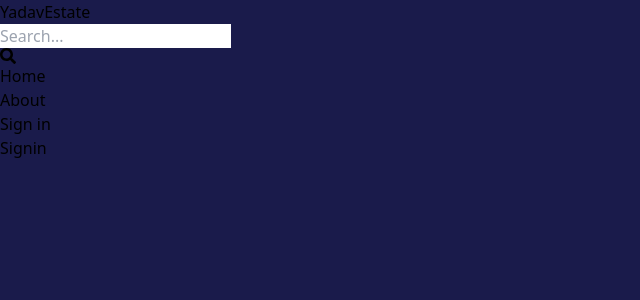
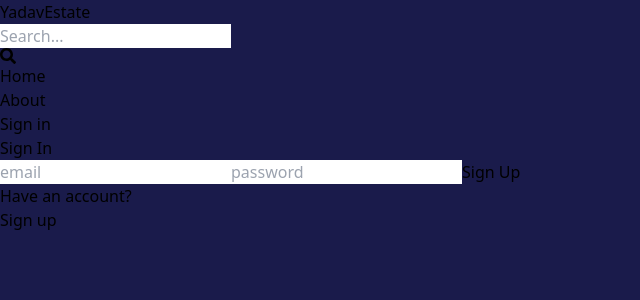
Before and after one commit to Anurag1778/mern_estate, a React (Vite) app in the folder client/: page /sign-in in a window 1280 px wide. Shown: the top 300 px of the page, without its empty margins (0-640 px from the left). Built offline with nearby package versions, Linux system fonts and the light colour scheme.

Commit message:
complete the signin functionality

```diff
--- a/client/src/pages/SignUp.jsx
+++ b/client/src/pages/SignUp.jsx
@@ -36,7 +36,7 @@
       // Successful response handling
       setLoading(false);
       setError(null)
-      toast.success('User created successfully!');
+
       navigate('/sign-in')
     } catch (error) {
       setLoading(false)
--- a/client/src/pages/Signin.jsx
+++ b/client/src/pages/Signin.jsx
@@ -1,9 +1,86 @@
-import React from 'react'
+import React, { useState } from 'react';
+import { Link ,useNavigate} from 'react-router-dom';
 
 const Signin = () => {
+  const [formData, setFormData] = useState({});
+  const [error ,setError]=useState(null);
+  const [loading ,setLoading]=useState(false);
+  const navigate=useNavigate();
+  const handleChange = (e) => {
+    setFormData({
+      ...formData,
+      [e.target.id]: e.target.value,
+    });
+  };
+
+  const handleSubmit = async (e) => {
+    e.preventDefault();
+    setLoading(true);
+    try {
+      const res = await fetch('/api/auth/signin', {
+        method: 'POST',
+        headers: {
+          'Content-Type': 'application/json',
+        },
+        body: JSON.stringify(formData),
+      });
+      const data = await res.json();
+
+      if (data.success === false) {
+        setLoading(false);
+        setError(data.message);
+
+        return; // Early return to avoid further processing in case of an error
+      }
+
+      // Successful response handling
+      setLoading(false);
+      setError(null)
+
+      navigate('/')
+    } catch (error) {
+      setLoading(false)
+      setError(error.message);
+
+    }
+  };
+
+
+
   return (
-    <div>Signin</div>
-  )
-}
+    <div className='p-3 max-w-lg mx-auto'>
+      <h1 className='text-3xl text-center font-semibold my-7 text-white'>Sign In</h1>
+      <form onSubmit={handleSubmit} className='flex flex-col gap-4'>
 
-export default Signin
+        <input
+          type='email'
+          placeholder='email'
+          className='border p-3 rounded-lg'
+          id='email' // Added id attribute
+          onChange={handleChange}
+        />
+        <input
+          type='password'
+          placeholder='password'
+          className='border p-3 rounded-lg'
+          id='password' // Added id attribute
+          onChange={handleChange}
+        />
+        <button disabled={loading}className='bg-slate-700 text-white p-3 rounded-lg uppercase hover:opacity-95 disabled:opacity-80'>
+          {loading?'loading...':'Sign Up'}
+        </button>
+      </form>
+
+      <div className='flex gap-2 mt-5'>
+        <p className='text-white'>Have an account?</p>
+        <Link to='/sign-up'>
+          <span className='text-red-500'>Sign up</span>
+        </Link>
+      </div>
+
+    {error &&  <p  className='text-red-200 mt-5'>{error}</p>}
+    </div>
+  );
+};
+
+export default Signin;
```
